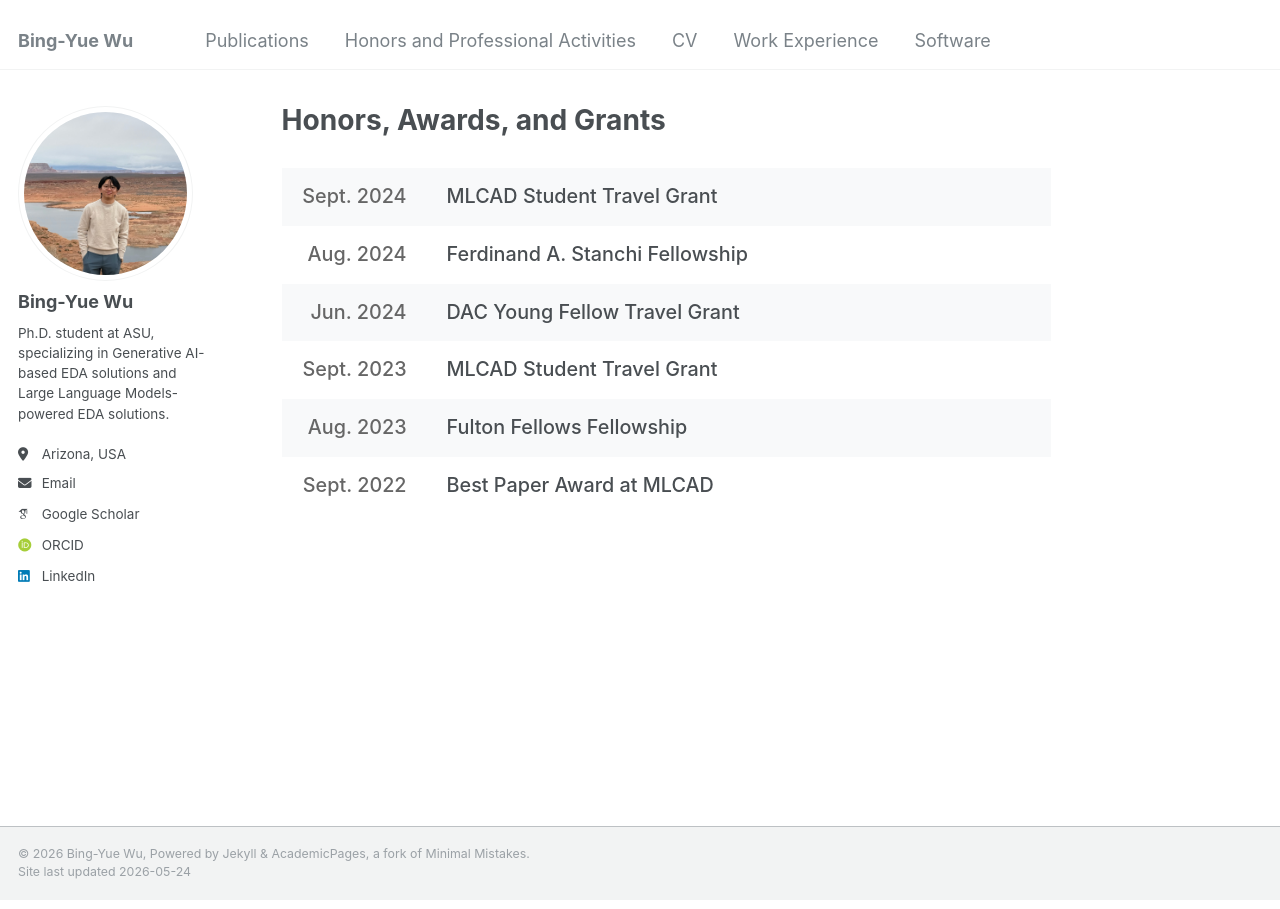
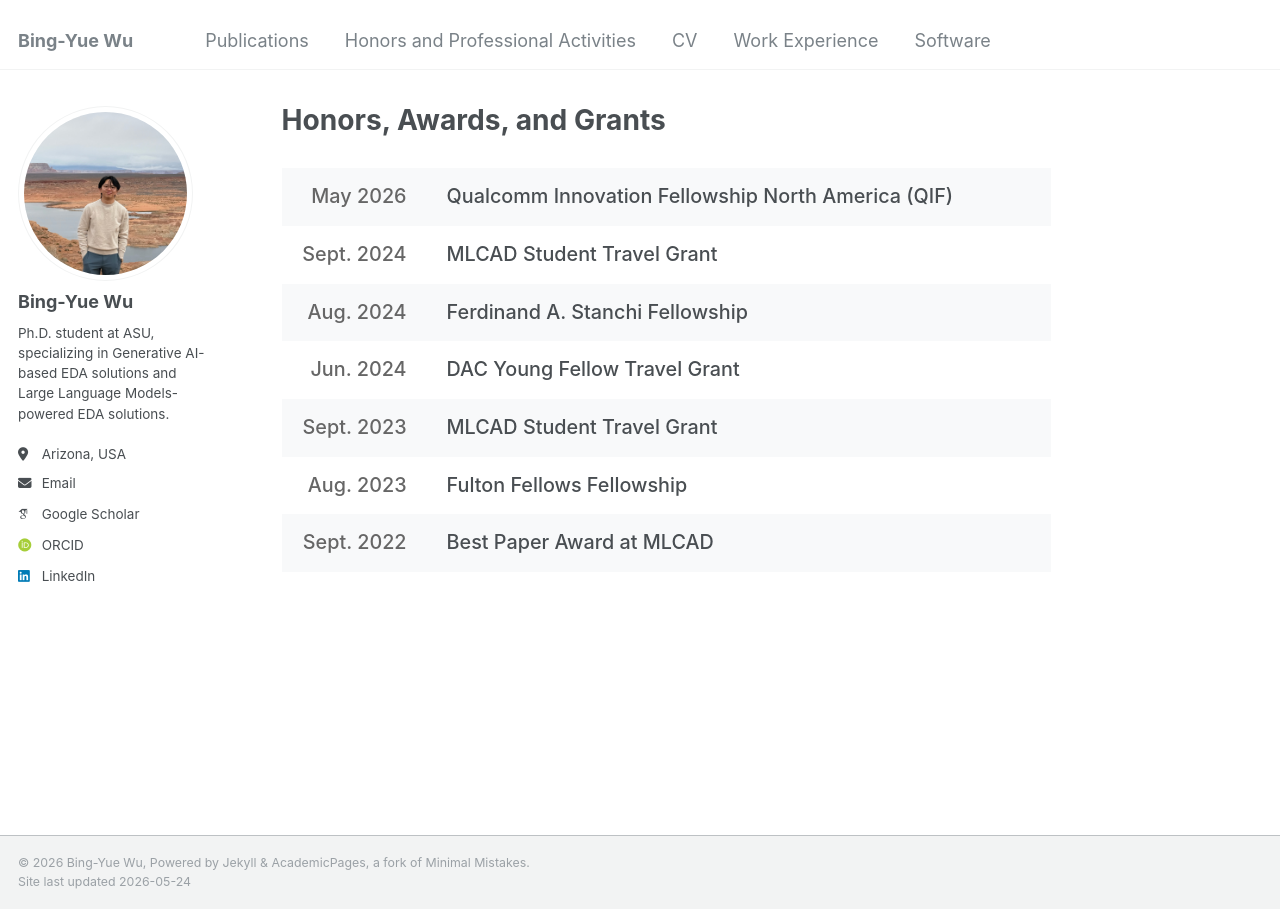
Before and after one commit to bingyuew/bingyuew.github.io, a Jekyll site: the page built from _pages/awards.html, in a window 1280 px wide. Built offline with Jekyll 4.4.1, drawn with Linux system fonts in a browser that asks for light colours; some web fonts are replaced.

Commit message:
update award
Signed-off-by: 吳秉曜 <wubingyao@MacBook-bro.local>

```diff
--- a/_pages/awards.html
+++ b/_pages/awards.html
@@ -38,6 +38,7 @@ title: "Honors, Awards, and Grants"
 </style>
 
 <table class="awards-table">
+<tr><td>May 2026</td><td>Qualcomm Innovation Fellowship North America (QIF)</td></tr>
 <tr><td>Sept. 2024</td><td>MLCAD Student Travel Grant</td></tr>
 <tr><td>Aug. 2024</td><td>Ferdinand A. Stanchi Fellowship</td></tr>
 <tr><td>Jun. 2024</td><td>DAC Young Fellow Travel Grant</td></tr>
```
